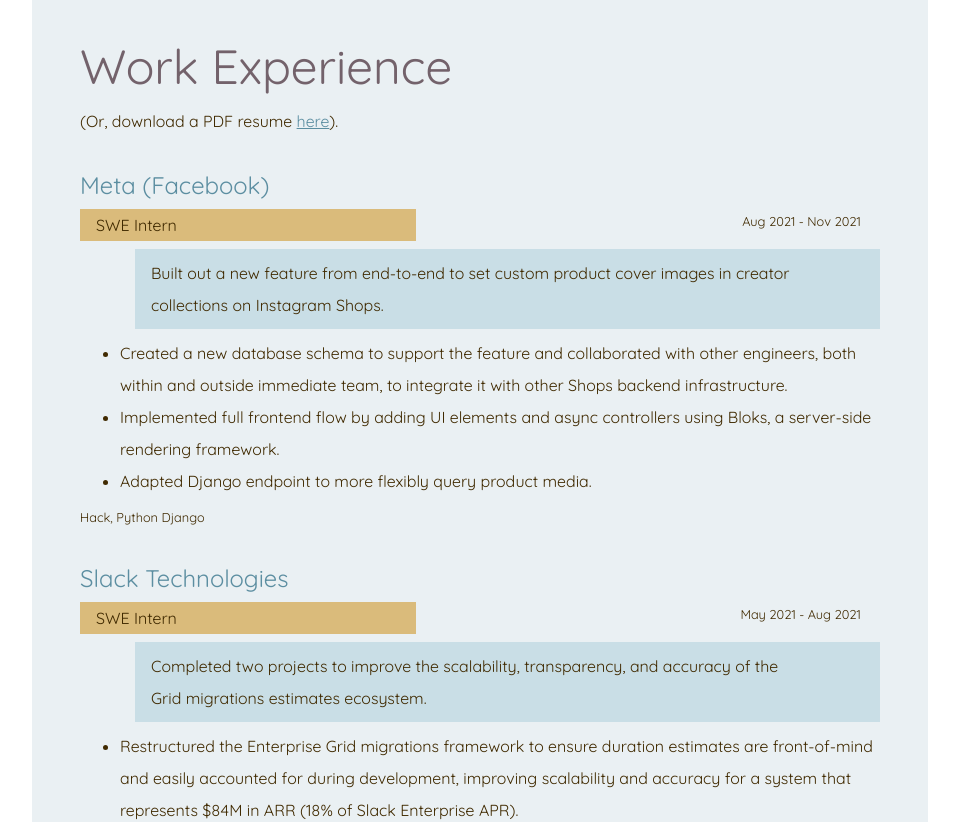
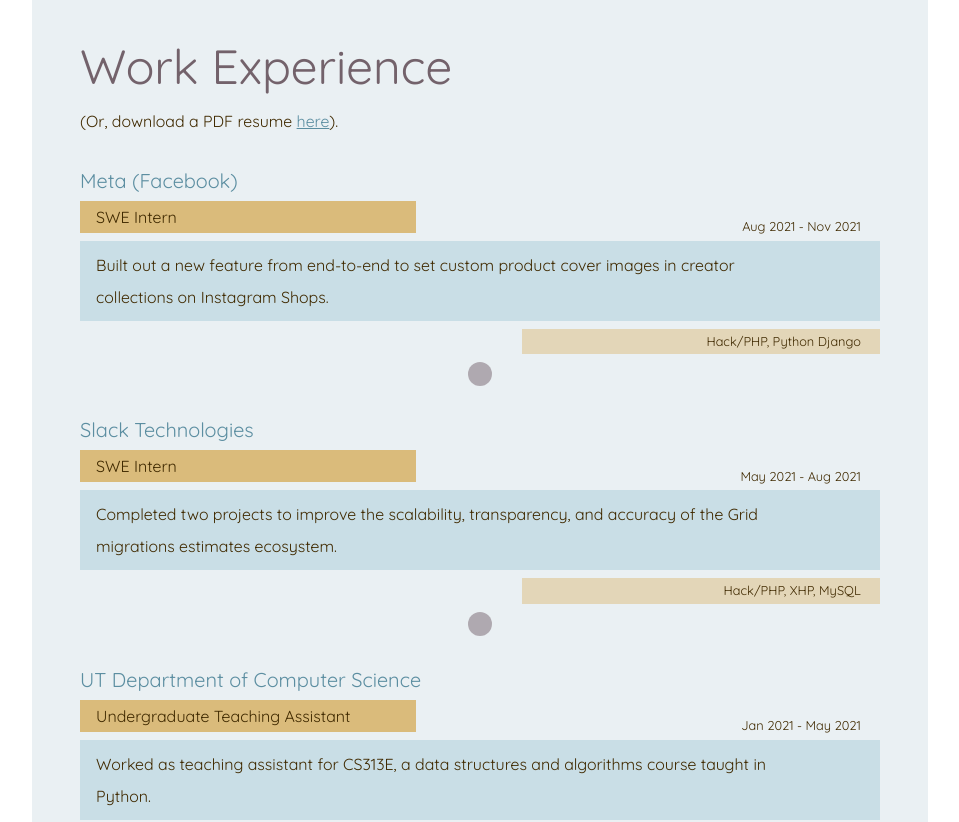
Before and after one commit to fang-helen/fang-helen.github.io, a React (Create React App) app: page / in a window 1280 px wide. Shown: the part 1060-1882 px from the top of the page, without its empty margins (160-1119 px from the left). Built offline with nearby package versions, Linux system fonts and the light colour scheme; a web font is replaced by a local one.

Commit message:
toggle working for experience section

```diff
--- a/src/App.css
+++ b/src/App.css
@@ -33,6 +33,14 @@
   padding-bottom: 5em;
 }
 
+li {
+  font-size: 0.5em;
+}
+
+li span {
+  font-size: 1.8em;
+}
+
 a.formatted {
   color: #5c8ea1;
   text-decoration: underline;
@@ -40,6 +48,12 @@
 
 .bold {
   font-weight: bold;
+}
+
+.center-contents {
+  display: flex;
+  align-items: center;
+  justify-content: center;
 }
 
 /* colors */
@@ -86,6 +100,8 @@
 brown
 text #402a01
 
+adjusted opacity: 7e
+
 */
 
 /*
--- a/src/components/ExperienceTile.css
+++ b/src/components/ExperienceTile.css
@@ -4,7 +4,7 @@
 
 .experience-company {
   color: #5c8ea1;
-  font-size: 1.5em;
+  font-size: 1.25em;
 }
 
 .experience-title {
@@ -13,11 +13,16 @@
   width: 20em;
 }
 
+.experience-container-middle,
 .experience-container-bottom,
 .experience-container-top {
   display: flex;
   flex-flow: row nowrap;
   margin-bottom: 0.5em;
+}
+
+.experience-container-middle {
+  justify-content: flex-end;
 }
 
 .experience-container-small {
@@ -30,7 +35,6 @@
 }
 
 .experience-summary {
-  /* border: 0.2em #a7cbd9 solid; */
   background-color: #a7cbd97e;
   padding: 0.5em 1em;
   padding-right: 5em;
@@ -40,14 +44,37 @@
 .experience-dates,
 .experience-technologies {
   font-size: 0.8em;
+  padding: 0 1.5em;
 }
 
 .experience-dates {
-  padding: 0 1.5em;
+  line-height: 1;
   flex-grow: 1;
+  align-self: flex-end;
   text-align: right;
 }
 
+.experience-technologies {
+  background-color: #dabb7b7e;
+  text-align: right;
+  width: 25em;
+}
+
+.experience-bullets-container {
+  height: 0;
+  overflow: hidden;
+  transition: 0.5s ease;
+}
+
 .experience-bullets {
-  margin: 0.5em 0;
+  padding: 0.5em 0 1em 0;
+  margin: 0 5%;
 }
+
+.experience-bullets-toggle {
+  background-color: #73626b7e;
+  border-radius: 0.75em;
+  height: 1.5em;
+  width: 1.5em;
+  cursor: pointer;
+}
--- a/src/components/ExperienceTile.js
+++ b/src/components/ExperienceTile.js
@@ -1,6 +1,8 @@
 import React from "react";
 
 import "./ExperienceTile.css";
+
+const TOGGLED_CLASSNAME = "collapsed";
 
 class ExperienceTile extends React.Component {
   constructor(props) {
@@ -12,7 +14,25 @@
       summary: props.summary,
       technologies: props.technologies,
       details: props.details,
+      identifier: Math.random().toString(36).substr(2, 9),
     };
+
+    this.toggle = this.toggle.bind(this);
+  }
+
+  toggle() {
+    var toggleIcon = document.getElementById("toggle-" + this.state.identifier);
+    var bulletsContainer = document.getElementById(
+      "container-" + this.state.identifier
+    );
+    var bullets = document.getElementById("bullets-" + this.state.identifier);
+    if (!toggleIcon.classList.contains(TOGGLED_CLASSNAME)) {
+      toggleIcon.classList.add(TOGGLED_CLASSNAME);
+      bulletsContainer.style.height = bullets.scrollHeight + "px";
+    } else {
+      toggleIcon.classList.remove(TOGGLED_CLASSNAME);
+      bulletsContainer.style.height = "0";
+    }
   }
 
   render() {
@@ -23,19 +43,46 @@
           <div class="experience-title">{this.state.title}</div>
           <div class="experience-dates">{this.state.dates}</div>
         </div>
+
         <div class="experience-container-bottom">
-          <div class="experience-container-small"></div>
+          {/* <div class="experience-container-small"></div> */}
           <div class="experience-summary">{this.state.summary}</div>
         </div>
 
-        <ul class="experience-bullets">
-          {this.state.details.map((bullet) => (
-            <li>{bullet}</li>
-          ))}
-        </ul>
-        <div class="experience-technologies">
-          {this.state.technologies.join(", ")}
+        <div class="experience-container-middle">
+          <div class="experience-technologies">
+            {this.state.technologies.join(", ")}
+          </div>
         </div>
+
+        <div
+          class={"experience-bullets-container " + TOGGLED_CLASSNAME}
+          id={"container-" + this.state.identifier}
+        >
+          <div
+            class="experience-bullets"
+            id={"bullets-" + this.state.identifier}
+          >
+            {this.state.details.map((bullet) => (
+              <li>
+                <span>{bullet}</span>
+              </li>
+            ))}
+          </div>
+        </div>
+        {this.state.details != null && this.state.details.length > 0 ? (
+          <div class="center-contents">
+            <div
+              class="experience-bullets-toggle"
+              id={"toggle-" + this.state.identifier}
+              onClick={this.toggle}
+            >
+              {
+                // todo: add decorator
+              }
+            </div>
+          </div>
+        ) : null}
       </div>
     );
   }
--- a/src/components/Navbar.css
+++ b/src/components/Navbar.css
@@ -1,5 +1,5 @@
 #header {
-  background-color: #73626b4d;
+  background-color: #73626b7e;
   display: flex;
   flex-flow: row wrap;
   justify-content: center;
--- a/src/sections/Experience.js
+++ b/src/sections/Experience.js
@@ -24,7 +24,7 @@
             dates="Aug 2021 - Nov 2021"
             summary="Built out a new feature from end‑to‑end to set custom product
               cover images in creator collections on Instagram Shops."
-            technologies={["Hack", "Python Django"]}
+            technologies={["Hack/PHP", "Python Django"]}
             details={[
               "Created a new database schema to support the feature and collaborated with other engineers, " +
                 "both within and outside immediate team, to integrate it with other Shops backend infrastructure.",
@@ -37,7 +37,7 @@
             title="SWE Intern"
             dates="May 2021 - Aug 2021"
             summary="Completed two projects to improve the scalability, transparency, and accuracy of the Grid migrations estimates ecosystem."
-            technologies={["Hack", "XHP", "MySQL"]}
+            technologies={["Hack/PHP", "XHP", "MySQL"]}
             details={[
               "Restructured the Enterprise Grid migrations framework to ensure duration estimates are front‑of‑mind " +
                 "and easily accounted for during development, improving scalability and accuracy for a system that " +
--- a/src/sections/Intro.css
+++ b/src/sections/Intro.css
@@ -15,8 +15,6 @@
 }
 
 #intro-box {
-  display: flex;
-  align-items: center;
   flex-flow: row wrap;
 }
 
--- a/src/sections/Intro.js
+++ b/src/sections/Intro.js
@@ -9,7 +9,7 @@
       elementId="intro-section"
       colored={true}
       children={
-        <div id="intro-box">
+        <div id="intro-box" class="center-contents">
           <img src={pfp} id="pfp" alt="a picture of me!" />
 
           <div id="blurb-box">
```
